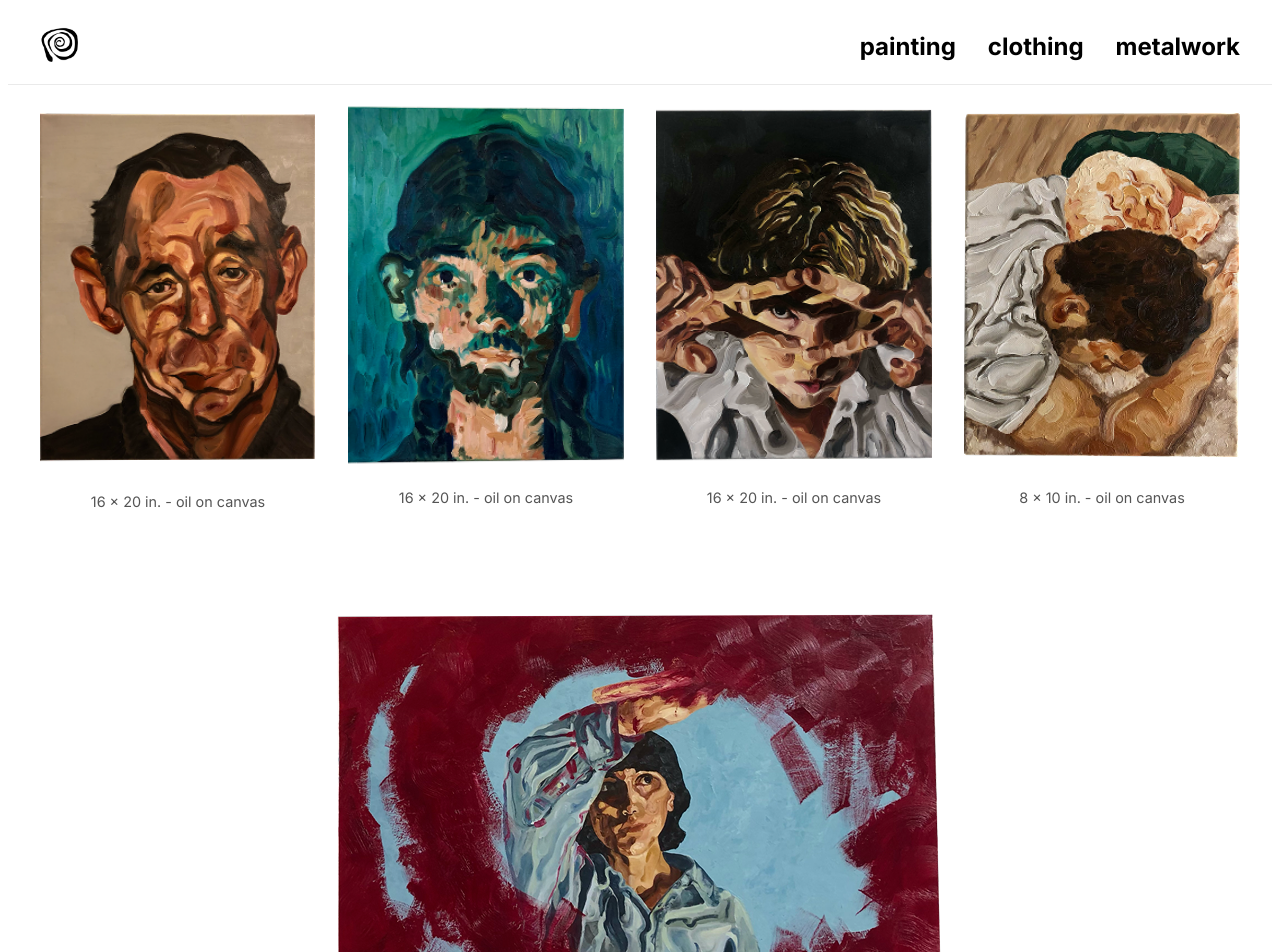
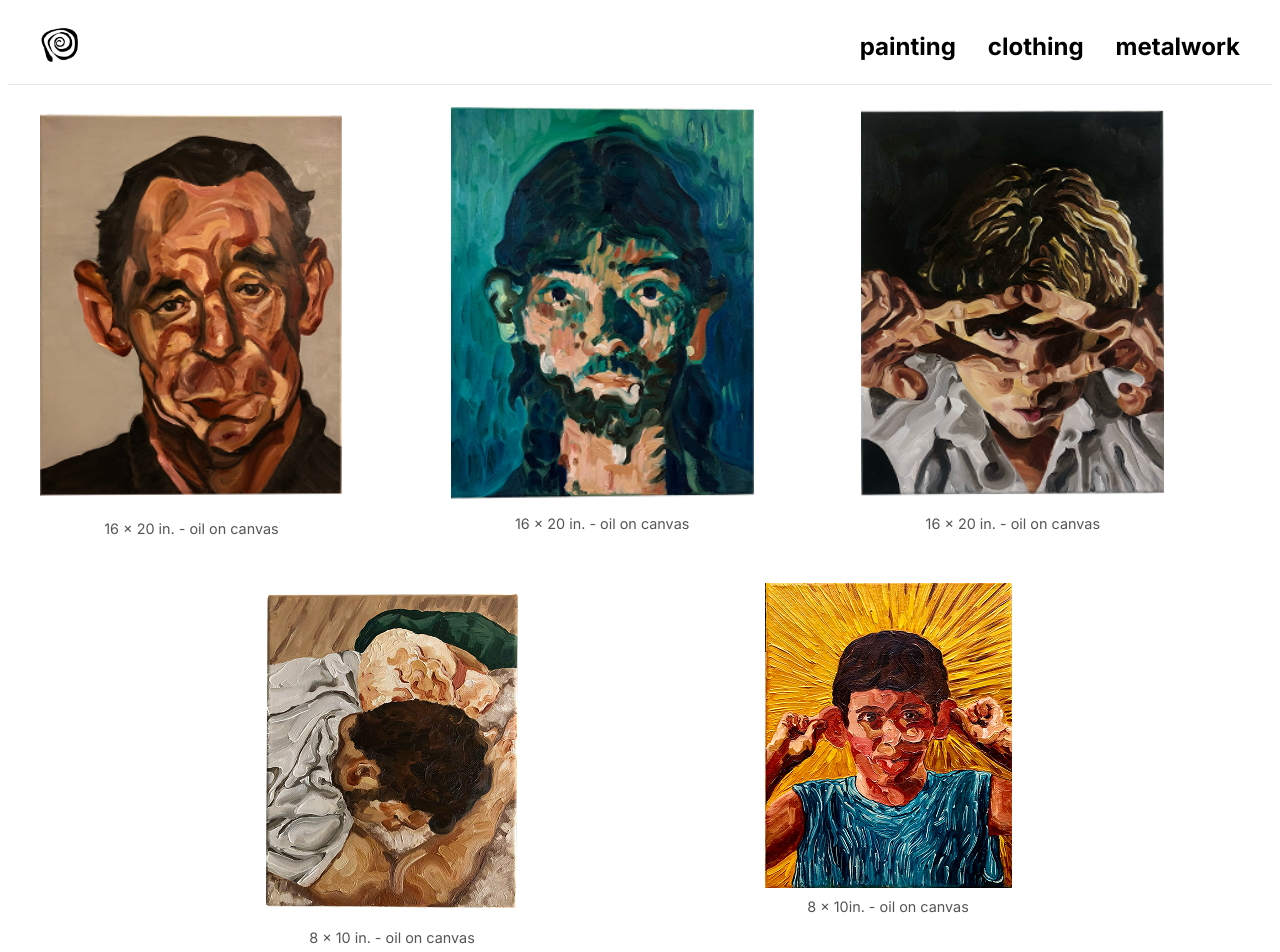
Before and after one commit to thesismobug/sisely-portfolio, a Next.js app: page /painting in a window 1280 px wide. Shown: the top 952 px of the page. Built offline with nearby package versions, Linux system fonts and the light colour scheme.

Commit message:
adding doni painting

```diff
--- a/src/pages/painting.js
+++ b/src/pages/painting.js
@@ -9,11 +9,17 @@ const paintings = [
   { id: 1, src: `${process.env.NEXT_PUBLIC_BASE_PATH}/images/paintings/1.png`, alt: 'Lucien Freud mastercopy', caption: '16 x 20 in. - oil on canvas' },
   { id: 2, src: `${process.env.NEXT_PUBLIC_BASE_PATH}/images/paintings/2.png`, alt: 'Salman Toor mastercopy', caption: '16 x 20 in. - oil on canvas' },
   { id: 3, src: `${process.env.NEXT_PUBLIC_BASE_PATH}/images/paintings/3.png`, alt: 'Avery portrait', caption: '16 x 20 in. - oil on canvas' },
-  { id: 4, src: `${process.env.NEXT_PUBLIC_BASE_PATH}/images/paintings/4.png`, alt: 'Dominic & Doodles portrait', caption: '8 x 10 in. - oil on canvas' },
-  { id: 5, src: `${process.env.NEXT_PUBLIC_BASE_PATH}/images/paintings/5.png`, alt: 'Large red self-portrait', caption: '40 x 60 in. - oil on canvas' },
+  { id: 4, src: `${process.env.NEXT_PUBLIC_BASE_PATH}/images/paintings/4.png`, alt: 'Dominic & Doodles portrait', caption: '8 x 10 in. - oil on canvas', row: 2 },
+  { id: 5, src: `${process.env.NEXT_PUBLIC_BASE_PATH}/images/paintings/5.png`, alt: 'Large red self-portrait', caption: '40 x 60 in. - oil on canvas', row: 3 },
+  { id: 6, src: `${process.env.NEXT_PUBLIC_BASE_PATH}/images/paintings/Doni.png`, alt: 'Doni portrait', caption: '8 x 10in. - oil on canvas', row: 2 },
 ];
 
 const PaintingPage = () => {
+  // Group paintings by row
+  const firstRow = paintings.filter(p => !p.row || p.row === 1);
+  const secondRow = paintings.filter(p => p.row === 2);
+  const thirdRow = paintings.filter(p => p.row === 3);
+
   return (
     <div>
       <Head>
@@ -23,22 +29,63 @@ const PaintingPage = () => {
 
       <Navbar />
 
-      <main className={styles.pageContainer}> {/* Add a container for padding */}
+      <main className={styles.pageContainer}>
+        {/* First row - 3 paintings */}
         <div className={styles.paintingGrid}>
-          {paintings.map((painting) => (
+          {firstRow.map((painting) => (
+            <div key={painting.id} className={styles.gridItem}>
+              <div className={styles.imageWrapper}>
+                <Image
+                  src={painting.src}
+                  alt={painting.alt}
+                  layout="responsive"
+                  width={500}
+                  height={600}
+                  objectFit="contain"
+                  unoptimized={true}
+                />
+              </div>
+              <p className={styles.caption}>{painting.caption}</p>
+            </div>
+          ))}
+        </div>
+
+        {/* Second row - 2 smaller paintings */}
+        <div className={`${styles.paintingGrid} ${styles.secondRowGrid}`}>
+          {secondRow.map((painting) => (
+            <div key={painting.id} className={`${styles.gridItem} ${styles.smallerGridItem}`}>
+              <div className={styles.imageWrapper}>
+                <Image
+                  src={painting.src}
+                  alt={painting.alt}
+                  layout="responsive"
+                  width={400}
+                  height={500}
+                  objectFit="contain"
+                  unoptimized={true}
+                />
+              </div>
+              <p className={styles.caption}>{painting.caption}</p>
+            </div>
+          ))}
+        </div>
+
+        {/* Third row - large painting */}
+        <div className={styles.paintingGrid}>
+          {thirdRow.map((painting) => (
             <div
               key={painting.id}
-              className={`${styles.gridItem} ${painting.id === 5 ? styles.gridItemLarge : ''}`}
+              className={`${styles.gridItem} ${styles.gridItemLarge}`}
             >
               <div className={styles.imageWrapper}>
                 <Image
-                  src={painting.src} // Path relative to /public
+                  src={painting.src}
                   alt={painting.alt}
-                  layout="responsive" // Makes image scale with container
-                  width={500} // Provide base width (aspect ratio maintained by layout="responsive")
-                  height={painting.id === 5 ? 350 : 600} // Provide base height, adjust aspect for large one if needed
-                  objectFit="contain" // Adjust as needed ('cover', 'contain', etc.)
-                  unoptimized={true} // Keep if needed for static export compatibility
+                  layout="responsive"
+                  width={500}
+                  height={350}
+                  objectFit="contain"
+                  unoptimized={true}
                 />
               </div>
               <p className={styles.caption}>{painting.caption}</p>
--- a/src/styles/Painting.module.css
+++ b/src/styles/Painting.module.css
@@ -1,26 +1,42 @@
 /* Add padding around the main content area */
 .pageContainer {
   padding: 1rem 2rem; /* Adjust top/bottom and left/right padding as needed */
+  max-width: 1200px;
+  margin: 0 auto;
 }
 
 .paintingGrid {
   display: grid;
-  /* Create 4 columns by default */
-  grid-template-columns: repeat(4, 1fr);
+  /* Create 3 columns by default for first row */
+  grid-template-columns: repeat(3, 1fr);
   gap: 2rem; /* Adjust gap between grid items */
   align-items: start; /* Align items to the top */
+  margin-bottom: 2rem; /* Space between rows */
+}
+
+.secondRowGrid {
+  /* Create 2 columns for second row */
+  grid-template-columns: repeat(2, 1fr);
+  max-width: 80%;
+  margin: 0 auto 2rem;
 }
 
 .gridItem {
   display: flex;
+  max-width: 80%;
   flex-direction: column;
   align-items: center; /* Center caption below image */
   text-align: center;
 }
 
+.smallerGridItem {
+  max-width: 60%; /* Make second row images slightly smaller */
+  margin: 0 auto;
+}
+
 /* Style for the last item to make it span columns */
 .gridItemLarge {
-  /* Make the 5th item span all 4 columns */
+  /* Make the large item span all columns */
   grid-column: 1 / -1;
   /* Optionally constrain its max width if it gets too wide */
   max-width: 60%; /* Example: limit to 60% of the grid width */
@@ -29,7 +45,7 @@
 
 .imageWrapper {
   width: 100%; /* Ensure wrapper takes full width of grid item */
-  margin-bottom: 0.5rem; /* Space between image and caption */
+  margin-bottom: 0.2rem; /* Space between image and caption */
   background-color: #f0f0f000; /* Optional: background while image loads */
 }
 
@@ -38,7 +54,7 @@
   font-family: 'Inter', sans-serif;
   font-size: 0.9rem;
   color: #555;
-  margin-top: 0.5rem;
+  margin-top: 0.2rem;
 }
 
 /* Responsive adjustments */
@@ -48,10 +64,15 @@
     grid-template-columns: repeat(2, 1fr);
   }
 
+  .secondRowGrid {
+    grid-template-columns: repeat(2, 1fr);
+    max-width: 100%;
+  }
+
   /* On medium screens, the large item spans 2 columns */
   .gridItemLarge {
     grid-column: 1 / -1; /* Still spans full width */
-    max-width: 80%; /* Adjust max width if needed */
+    max-width: 100%; /* Adjust max width if needed */
   }
 
   .imageWrapper {
@@ -66,10 +87,11 @@
     padding: 1rem; /* Reduce padding on small screens */
   }
 
-  .paintingGrid {
+  .paintingGrid, .secondRowGrid {
     /* Switch to 1 column on small screens */
     grid-template-columns: 1fr;
-    gap: 1.5rem;
+    gap: 1rem;
+    max-width: 100%;
   }
 
   /* On small screens, the large item is just a normal item */
@@ -78,6 +100,10 @@
     max-width: 100%; /* Allow full width */
   }
 
+  .smallerGridItem {
+    max-width: 85%;
+  }
+
   .imageWrapper {
     max-width: 85%; /* Make images even smaller relative to the column */
     margin-left: auto; /* Center the wrapper */
```
Also changed, not shown: public/images/paintings/Doni.png (added).
